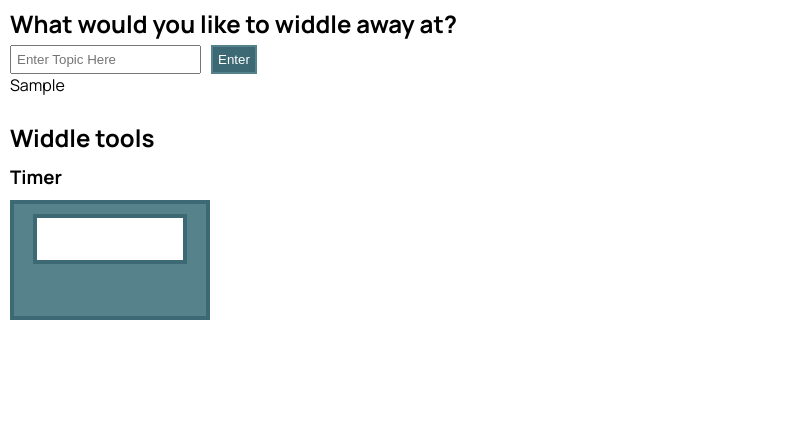
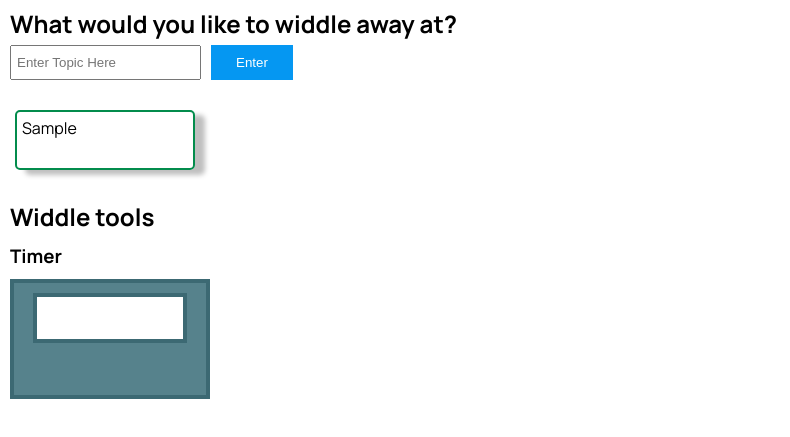
Before and after one commit to escott2/WiddleAway, a plain HTML site: page index.html in a window 1280 px wide. Both pictures are taken after typing "Sample" into the empty fields and a click on the button "Enter". Shown: the part 87-524 px from the top of the page, without its empty margins (0-790 px from the left). Drawn offline with Linux system fonts and the light colour scheme.

Commit message:
save topics in local storage and enhance styles

```diff
--- a/script.js
+++ b/script.js
@@ -3,8 +3,9 @@
 const topicTextbox = document.querySelector('.js-topic__textbox');
 const topicButton = document.querySelector('.js-topic__button');
 let topicTextboxValue = null;
-const topicArray = [];
+let topicArray = [];
 const topicList = document.querySelector('.js-topic__list');
+let storedTopics = null;
 
 
 // Event listeners ***************************
@@ -14,6 +15,14 @@ topicButton.addEventListener('click', saveTopic);
 
 // Functions **********************************
 
+window.addEventListener('load', handlePageLoad);
+
+function handlePageLoad() {
+    getLocalStorage();
+    topicArray.push(...storedTopics);
+    displaySavedTopics();
+}
+
 /** Adds topic entered by user to array */
 function saveTopic(e) {
     e.preventDefault();
@@ -21,22 +30,20 @@ function saveTopic(e) {
     topicTextbox.value = "";
     topicArray.push(topicTextboxValue);
 
-    displaySavedTopics();
     setLocalStorage();
     getLocalStorage();
-
+    displaySavedTopics();
 }
 
 /** Appends saved topics to UI */
 function displaySavedTopics() {
     removeAllChildNodes(topicList);
 
-    for (let i = 0; i < topicArray.length; i++) {
+    for (let i = 0; i < storedTopics.length; i++) {
         const listItem = document.createElement('li');
-        const listItemText = document.createTextNode(topicArray[i]);
+        const listItemText = document.createTextNode(storedTopics[i]);
         listItem.appendChild(listItemText);
         topicList.appendChild(listItem);
-        console.log("test");
     }
 }
 
@@ -59,12 +66,12 @@ function removeAllChildNodes(parent) {
 //Timer functionality
 
 
-//Save to localStorage
+/** saves topics to local storage */
 function setLocalStorage() {
     localStorage.setItem('topics', JSON.stringify(topicArray));
 }
 
+/** retrieves topics from local storage */
 function getLocalStorage() {
-    const storedTopics = JSON.parse(localStorage.getItem('topics'));
-    console.log(storedTopics);
+    storedTopics = JSON.parse(localStorage.getItem('topics'));
 }
--- a/styles.css
+++ b/styles.css
@@ -24,12 +24,30 @@ body {
     padding: 5px;
 }
 
+.topic__list {
+    display: flex;
+    flex-wrap: wrap;
+    margin-top: 25px;
+}
+
+.topic__list li {
+    width: 180px;
+    height: 60px;
+    border: 2px solid #038c4c;
+    border-radius: 5px;
+    margin: 5px;
+    list-style: none;
+    padding: 5px;
+    box-shadow: 10px 5px 5px #bfbfbf;
+}
+
 .topic__button {
-    background-color: #3c6973;
-    border: 2px solid #56828c;
+    background-color: #0597f2;
+    /* border: 2px solid #000000; */
+    border: none;
     color: #ffffff;
     outline: none;
-    padding: 5px;
+    padding: 10px 25px;
     margin: 10px 0;
 }
 
```
